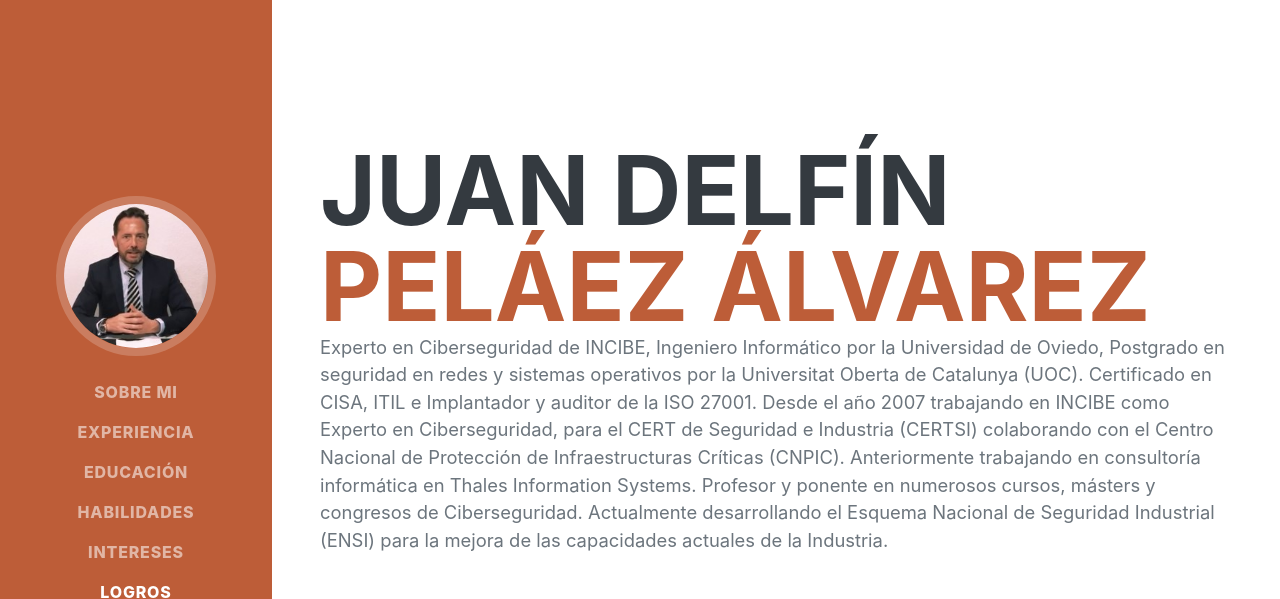
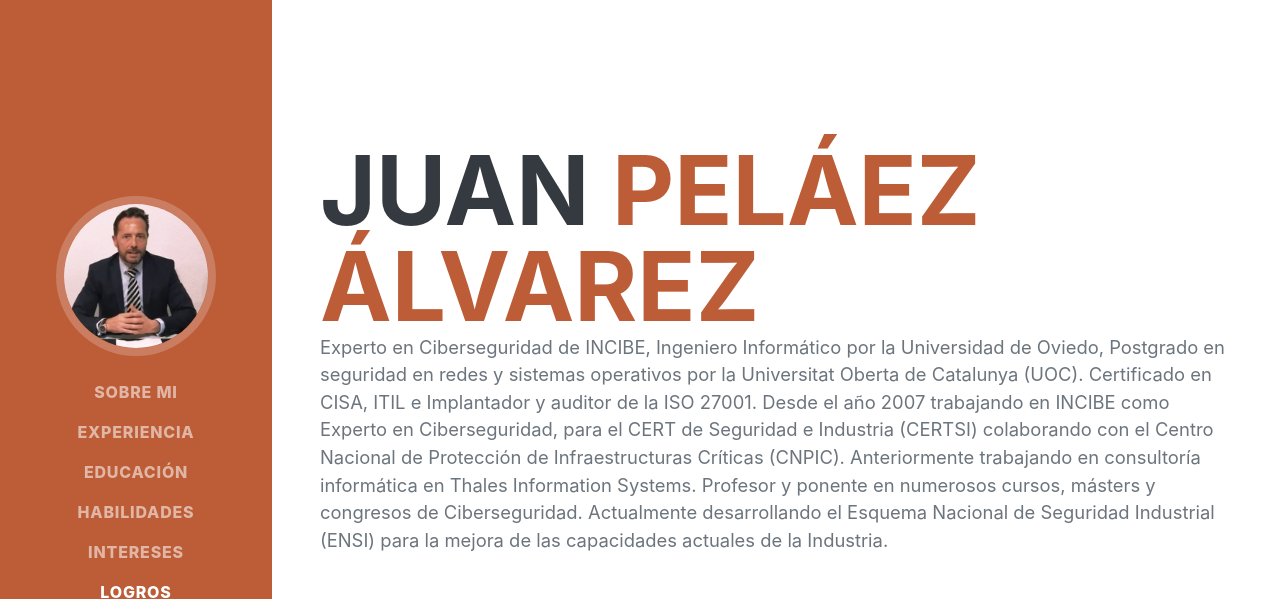
Before and after one commit to jjppaa/jjppaa.github.io, a plain HTML site: page index.html in a window 1280 px wide. Shown: the top 599 px of the page. Drawn offline with nearby package versions, Linux system fonts and the light colour scheme; a web font is replaced by a local one.

Commit message:
Update index.html

```diff
--- a/index.html
+++ b/index.html
@@ -40,7 +40,7 @@
             <section class="resume-section" id="about">
                 <div class="resume-section-content">
                     <h1 class="mb-0">
-                        Juan Delfín
+                        Juan
                         <span class="text-primary">Peláez Álvarez</span>
                     </h1>
 
```
